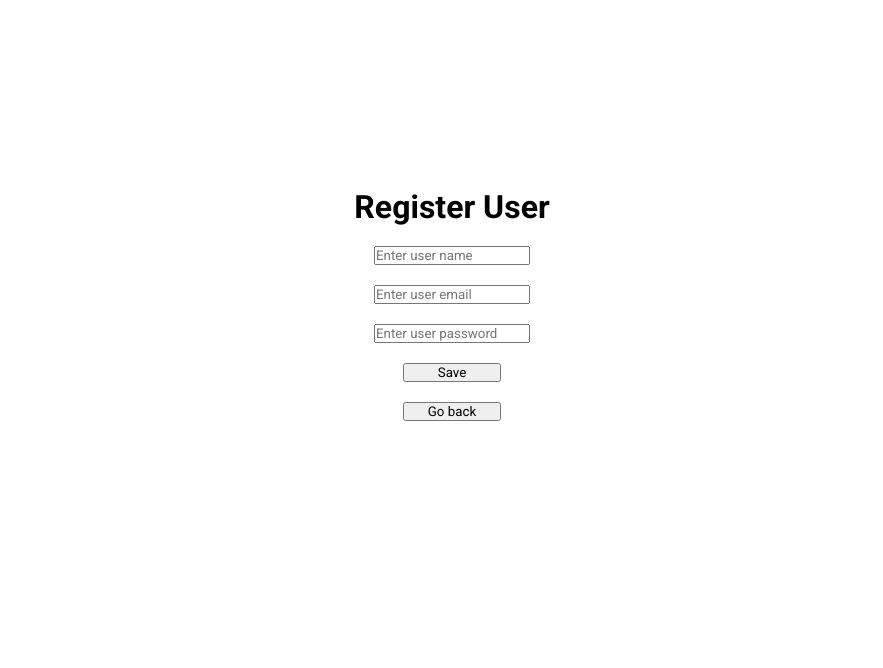
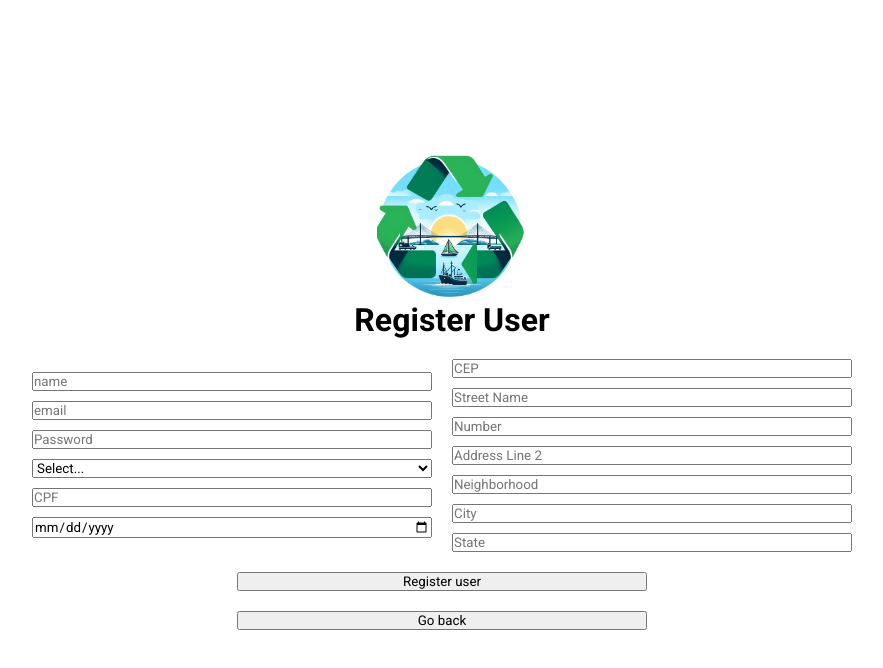
Before and after one commit to Felipevhm/recycleSpot, a React (Vite) app: page /login in a window 1280 px wide. Both pictures are taken after a click on the button "Register User". Shown: the top 668 px of the page, without its empty margins (188-1071 px from the left). Built offline with nearby package versions, Linux system fonts and the light colour scheme; data requests are answered from the project's data file.

Commit message:
Complete refactoring of user register, now with CEP search and other input fields

```diff
--- a/db/db.json
+++ b/db/db.json
@@ -41,6 +41,22 @@
       "name": "Neide",
       "email": "n@n.com",
       "password": "5"
+    },
+    {
+      "id": "e5d7",
+      "name": "Felipe",
+      "email": "a@a.com",
+      "password": "1",
+      "gender": "M",
+      "cpf": "1",
+      "birth": "2024-05-20",
+      "cep": "28010400",
+      "street": "Rua Gilberto Siqueira",
+      "number": "101",
+      "addressLine2": "",
+      "neighborhood": "Centro",
+      "city": "Campos dos Goytacazes",
+      "state": "RJ"
     }
   ],
   "collect-points": [
--- a/src/components/FormUser/index.jsx
+++ b/src/components/FormUser/index.jsx
@@ -1,7 +1,29 @@
 import { useForm } from "react-hook-form";
 import styles from "./index.module.css";
+import { useContext } from "react";
+import { AppContext } from "../../context/AppContext";
 
 function FormUser() {
+  const {
+
+    newUser,
+    blankUser,
+    nameExists,
+    logInUser,
+    setNewUser,
+    registerUser,
+    updateUser,
+    deleteUser,
+    getusers,
+    getuserById,
+    viewRegister,
+    setViewRegister,
+    viewLogIn,
+    setViewLogIn,
+
+    handleClickUser,
+  } = useContext(AppContext);
+
   const {
     register,
     handleSubmit,
@@ -15,8 +37,9 @@ function FormUser() {
     },
   });
 
-  const handleCreateUser = async (dados) => {
-    console.log(dados);
+  const handleCreateUser = async (data) => {
+    registerUser(data);
+    //console.log(data);
   };
 
   const findCep = () => {
@@ -36,11 +59,11 @@ function FormUser() {
   };
   return (
     <div className={styles.main}>
+      <img width={150} height={150} src="/logo.png" alt="" />
       <h1> Register User</h1>
       <form action="" onSubmit={handleSubmit(handleCreateUser)}>
         <div className={styles.userInteraction}>
           <div className={styles.inputsDiv}>
-
             <div className={styles.personalInfo}>
               <input
                 type="text"
@@ -66,7 +89,9 @@ function FormUser() {
               />
               <select
                 name="gender"
-              {...register("gender", { required: "Gender field is required" })}
+                {...register("gender", {
+                  required: "Gender field is required",
+                })}
               >
                 <option value="">Select...</option>
                 <option value="M">M</option>
@@ -109,7 +134,9 @@ function FormUser() {
                 type="text"
                 name="number"
                 placeholder="Number"
-              {...register("number", { required: "Number field is required" })}
+                {...register("number", {
+                  required: "Number field is required",
+                })}
               />
               <input
                 type="text"
@@ -136,9 +163,12 @@ function FormUser() {
                 {...register("state")}
               />
             </div>
-
           </div>
           <button type="submit">Register user</button>
+          <button onClick={handleClickUser(viewRegister, setViewRegister)}>
+            Go back
+          </button>{" "}
+
         </div>
         <div className={styles.errorsDiv}>
           {errors.name && <p>{errors.name.message}</p>}
--- a/src/components/FormUser/index.module.css
+++ b/src/components/FormUser/index.module.css
@@ -16,10 +16,12 @@ p{
 }
 
 .main{
-   height: 76vh;
+   height: 100vh;
+   width: 100vw;
    display: flex;
    flex-direction: column;
    align-items: center;
+   justify-content: center;
    overflow-y: scroll;
 }
 
--- a/src/context/AppContext.jsx
+++ b/src/context/AppContext.jsx
@@ -19,7 +19,12 @@ export const AppContextProvider = ({ children }) => {
   const [totalUsers, setTotalUsers] = useState(0);
   const [totalCollectPoints, setTotalCollectPoints] = useState(0);
 
+  const [viewRegister, setViewRegister] = useState(false);
+  const [viewLogIn, setViewLogIn] = useState(false);
 
+  const handleClickUser = (state, setFcn) => {
+    return () => setFcn(!state);
+  };
 
   function nameExists(arrayOfObjects, name) {
     const foundElement = arrayOfObjects.find((user) => user.name === name);
@@ -73,45 +78,42 @@ export const AppContextProvider = ({ children }) => {
     }
   }
 
-  async function logInUser(typedLogin){
+  async function logInUser(typedLogin) {
     try {
-      let userExists = false
-      const response = await fetch("http://localhost:3000/users")
-      const data = await response.json()
+      let userExists = false;
+      const response = await fetch("http://localhost:3000/users");
+      const data = await response.json();
 
-      data.map(user => {
-
-        if(user.email === typedLogin.email){
+      data.map((user) => {
+        if (user.email === typedLogin.email) {
           alert("Log in: ✅ - User identified.");
-          userExists = true
-          if(user.password === typedLogin.password){
-            localStorage.setItem("userAuthentication", true)
-            alert("Log in: Done. ✅  Welcome, "+user.name +"!");
-            window.location.href = "/"
-            return
+          userExists = true;
+          if (user.password === typedLogin.password) {
+            localStorage.setItem("userAuthentication", true);
+            alert("Log in: Done. ✅  Welcome, " + user.name + "!");
+            window.location.href = "/";
+            return;
           }
 
           alert("❌ Incorrect Password!");
-          return
+          return;
         }
+      });
 
-      })
-
-      if(!userExists){
+      if (!userExists) {
         alert(
           "Log in: ❌ - User not registered, please try again after registration."
         );
       }
-
-    } catch {(e)=>{console.log(e)}
-
+    } catch {
+      (e) => {
+        console.log(e);
+      };
     }
   }
 
-  function quitSession(){
-    localStorage.removeItem('userAuthentication');
-
-
+  function quitSession() {
+    localStorage.removeItem("userAuthentication");
   }
 
   function deleteUser(id) {
@@ -201,7 +203,9 @@ export const AppContextProvider = ({ children }) => {
           window.alert("✅ Collect point registered successfully!");
           getCollectPoints();
         })
-        .catch((error) => window.alert("❌ Collect point not registered!", error));
+        .catch((error) =>
+          window.alert("❌ Collect point not registered!", error)
+        );
     }
   }
 
@@ -227,15 +231,14 @@ export const AppContextProvider = ({ children }) => {
     if (searchResult.result) {
       alert("✅ Name registered and will be updated!");
     } else {
-
-      if(clickedOnEdit.isEdit){
+      if (clickedOnEdit.isEdit) {
         alert("💡 Collect point info will be updated.");
-      }
-      else{
-        alert("❌ Name not registered and can't be updated. \n\n💡 Please use the register page for new entries.");
+      } else {
+        alert(
+          "❌ Name not registered and can't be updated. \n\n💡 Please use the register page for new entries."
+        );
         return;
       }
-
     }
 
     fetch("http://localhost:3000/collect-points/" + id, {
@@ -246,25 +249,24 @@ export const AppContextProvider = ({ children }) => {
       .then(() => {
         window.alert("✅ Collect point updated successfully!");
         getCollectPoints();
-        if(clickedOnEdit.isEdit){
+        if (clickedOnEdit.isEdit) {
           setClickedOnEdit({ isEdit: false, editId: "" });
         }
-
       })
-      .catch((error) => window.alert("❌ Collect point not registered!", error));
+      .catch((error) =>
+        window.alert("❌ Collect point not registered!", error)
+      );
   }
 
-
   useEffect(() => {
-    let sumOfUsers = users.length
+    let sumOfUsers = users.length;
     setTotalUsers(sumOfUsers);
   }, [users]);
 
   useEffect(() => {
-    let sumOfCollectPoints = collectPoints.length
+    let sumOfCollectPoints = collectPoints.length;
     setTotalCollectPoints(sumOfCollectPoints);
   }, [collectPoints]);
-
 
   useEffect(() => {
     getusers();
@@ -303,7 +305,14 @@ export const AppContextProvider = ({ children }) => {
           clickedOnEdit,
           setClickedOnEdit,
           totalUsers,
-          totalCollectPoints
+          totalCollectPoints,
+
+          viewRegister,
+          setViewRegister,
+          viewLogIn,
+          setViewLogIn,
+
+          handleClickUser,
         }}
       >
         {children}
--- a/src/pages/RegisterUser/index.jsx
+++ b/src/pages/RegisterUser/index.jsx
@@ -1,5 +1,6 @@
 import { useContext, useState, useEffect } from "react";
 import { AppContext } from "../../context/AppContext";
+import FormUser from './../../components/FormUser'
 
 import styles from "./index.module.css";
 
@@ -16,30 +17,34 @@ function RegisterUser() {
     deleteUser,
     getusers,
     getuserById,
+    viewRegister,
+    setViewRegister,
+    viewLogIn,
+    setViewLogIn,
+
+    handleClickUser,
   } = useContext(AppContext);
 
-  const [viewRegister, setViewRegister] = useState(false);
-  const [viewLogIn, setViewLogIn] = useState(false);
 
-  const handleClick = (state, setFcn) => {
-    return () => setFcn(!state);
-  };
 
   return (
     <div className={styles.main}>
-      <img className={(!viewLogIn)&&(!viewRegister)?"":styles.omitted} width={200} height={200} src="/logo.png" alt=""  />
+    <h1 className={(!viewLogIn)&&(!viewRegister)?"":styles.omitted}>Welcome to Recycle Spot!</h1>
+      <img className={
+        // (!viewLogIn)&&
+      (!viewRegister)?"":styles.omitted} width={200} height={200} src="/logo.png" alt=""  />
 
        <div className={styles.content}>
       <button
         className={viewRegister || viewLogIn ? styles.omitted : ""}
-        onClick={handleClick(viewRegister, setViewRegister)}
+        onClick={handleClickUser(viewRegister, setViewRegister)}
       >
         Register User
       </button>
 
       <button
         className={viewRegister || viewLogIn ? styles.omitted : ""}
-        onClick={handleClick(viewLogIn, setViewLogIn)}
+        onClick={handleClickUser(viewLogIn, setViewLogIn)}
       >
         Log in
       </button>
@@ -75,7 +80,7 @@ function RegisterUser() {
         >
           Log in
         </button>
-        <button onClick={handleClick(viewLogIn, setViewLogIn)}>
+        <button onClick={handleClickUser(viewLogIn, setViewLogIn)}>
           Go back
         </button>
       </div>
@@ -86,17 +91,8 @@ function RegisterUser() {
           !viewRegister ? styles.omitted : ""
         }`}
       >
-        <h1>Register User</h1>
-        {/* {!!users &&
-        users.map((user) => (
-          <>
-            <h3 key={user.id}>{user.name}</h3>
-            <button onClick={() => deleteUser(user.id)}>Delete</button>
-            <button onClick={() => {(getuserById(user.id))
+        {/* <h1>Register User</h1>
 
-            }}>Edit</button>
-          </>
-        ))} */}
 
         <input
           type="text"
@@ -130,10 +126,19 @@ function RegisterUser() {
         >
           Save
         </button>
-        <button onClick={handleClick(viewRegister, setViewRegister)}>
+        <button onClick={handleClickUser(viewRegister, setViewRegister)}>
           Go back
-        </button>
+        </button> */}
+
+
+
+ <FormUser />
+
       </div>
+
+
+
+
     </div>
     </div>
 
@@ -143,3 +148,14 @@ function RegisterUser() {
 }
 
 export default RegisterUser;
+
+     {/* {!!users &&
+        users.map((user) => (
+          <>
+            <h3 key={user.id}>{user.name}</h3>
+            <button onClick={() => deleteUser(user.id)}>Delete</button>
+            <button onClick={() => {(getuserById(user.id))
+
+            }}>Edit</button>
+          </>
+        ))} */}
--- a/src/pages/RegisterUser/index.module.css
+++ b/src/pages/RegisterUser/index.module.css
@@ -22,7 +22,7 @@ html,#root{
 
  .main{
 
-   height: 76vh;
+   height: 100vh;
    width: 100vw;
 
    display: flex;
@@ -40,3 +40,8 @@ html,#root{
   gap: 30px;
 
  }
+
+ button{
+  width: 50%;
+  height: 100%;
+ }
```
Lines whose indentation alone changed are shown as unchanged.
